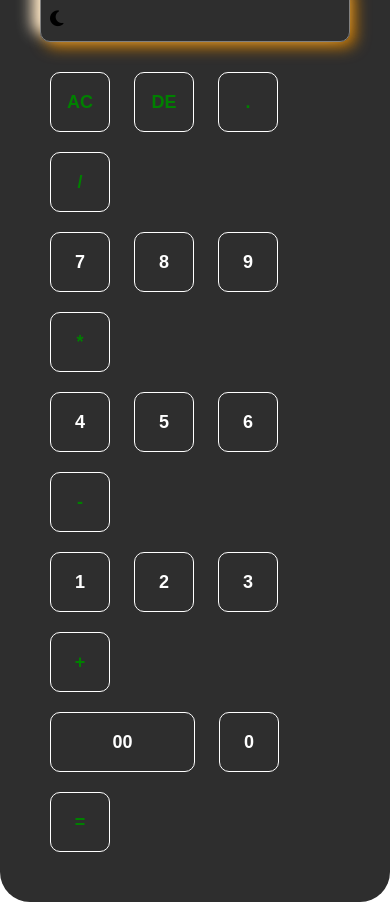
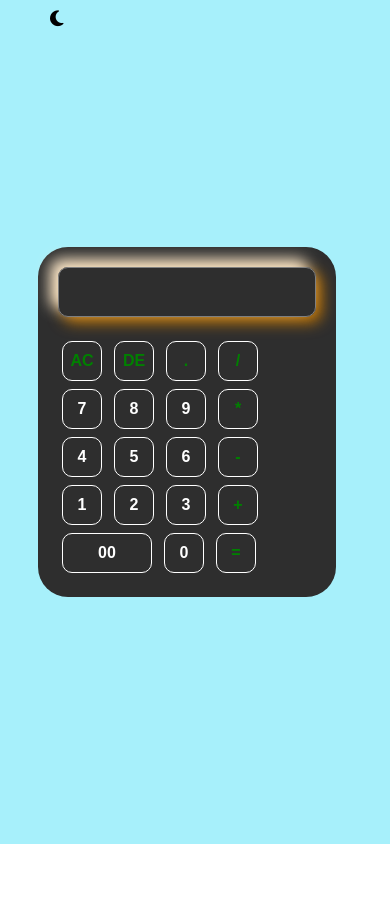
Before and after one commit to MuneeburRehman156/Calculator-with-theme, a plain HTML site: page calculator/index.html in a window 390 px wide. After the commit the page ends 844 px from the top, so only its background shows below. Drawn offline with Linux system fonts and the light colour scheme.

Commit message:
Update style.css

```diff
--- a/calculator/style.css
+++ b/calculator/style.css
@@ -82,3 +82,44 @@ button:hover{
 #zero{
     width: 145px;
 }
+
+
+@media (max-width: 768px) {
+    .calculator {
+        width: 90%;
+        padding: 30px;
+    }
+
+    button {
+        width: 50px;
+        height: 50px;
+        margin: 5px;
+    }
+
+    #zero {
+        width: 115px;
+    }
+}
+
+@media (max-width: 480px) {
+    .calculator {
+        width: 95%;
+        padding: 20px;
+    }
+
+    .input-sec input {
+        height: 50px;
+        font-size: 18px;
+    }
+
+    button {
+        width: 40px;
+        height: 40px;
+        font-size: medium;
+        margin: 4px;
+    }
+
+    #zero {
+        width: 90px;
+    }
+}
```
